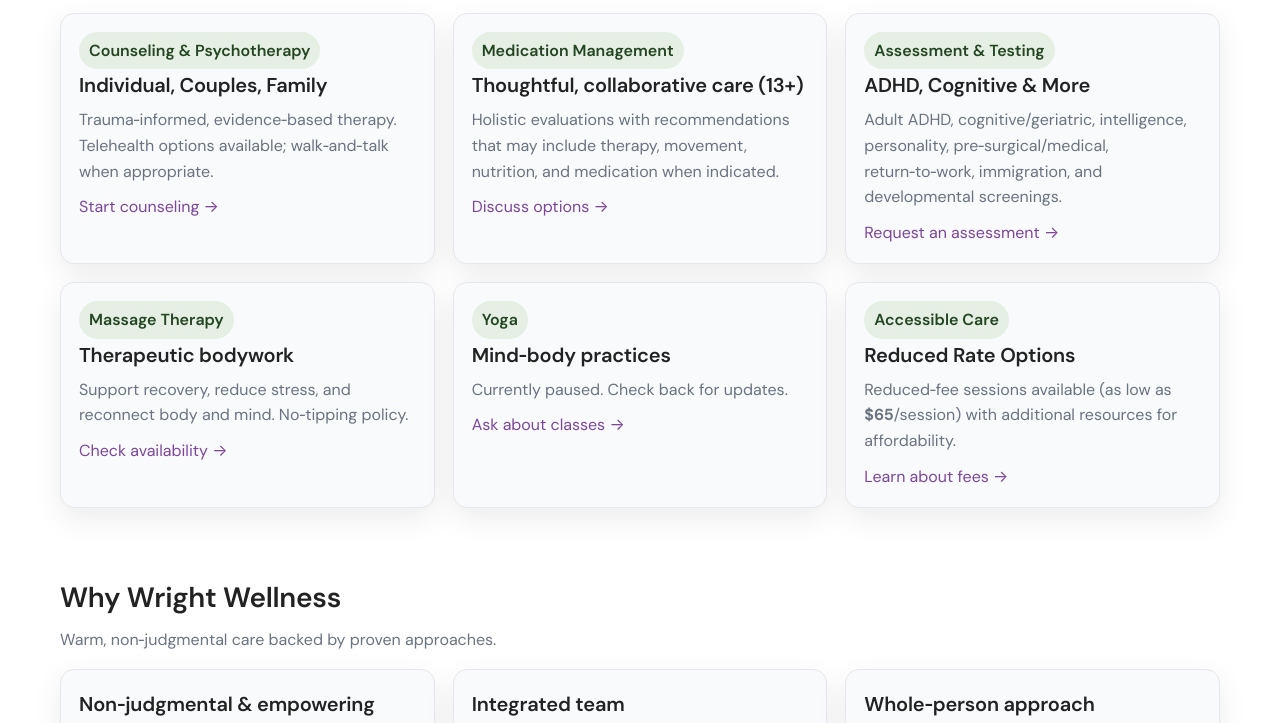
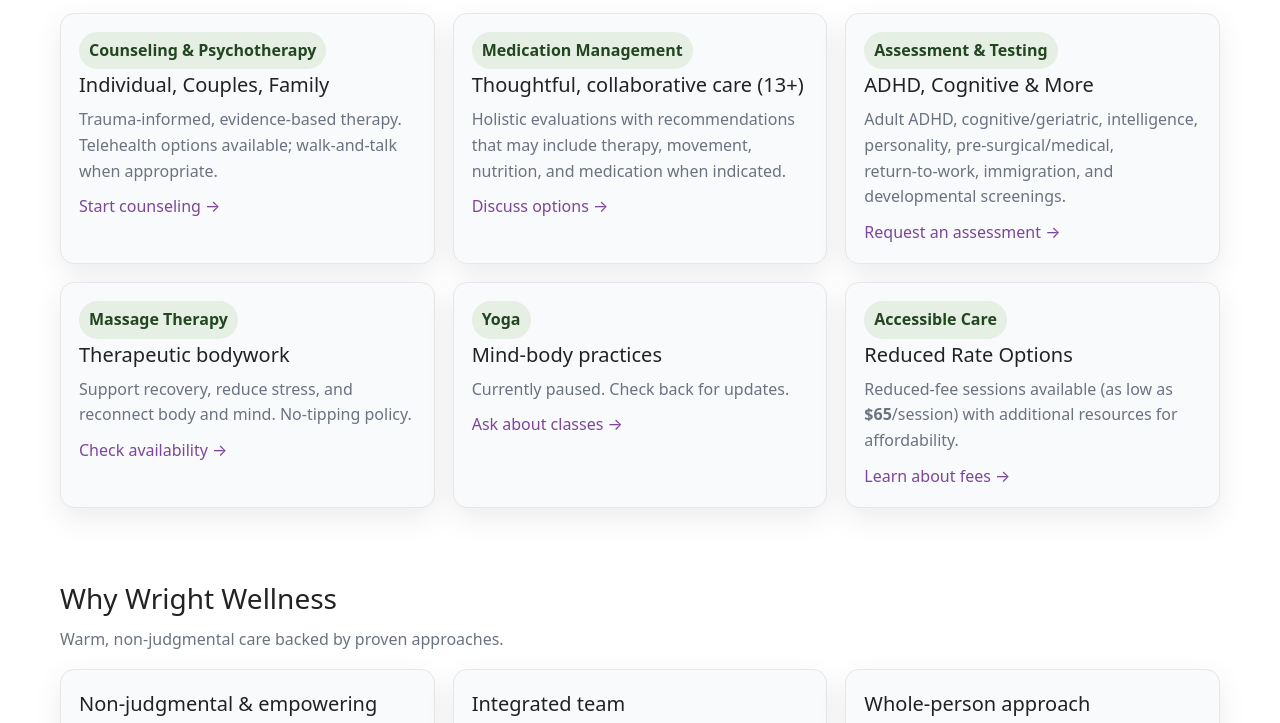
Before and after one commit to fdtorres1/wright-wellness, an Astro site in the folder alternate/: page / in a window 1280 px wide. Shown: the part 637-1360 px from the top of the page. Built offline with nearby package versions, Linux system fonts and the light colour scheme; Astro itself is replaced by a stand-in of ours.

Commit message:
revert: Restore original system fonts for alternate site

```diff
--- a/alternate/src/pages/index.astro
+++ b/alternate/src/pages/index.astro
@@ -3,9 +3,6 @@ import BaseLayout from '../layouts/BaseLayout.astro';
 ---
 
 <BaseLayout title="Wright Wellness — Welcome" description="Warm, non‑judgmental counseling, medication management, assessment, massage therapy, and mind‑body care in Arlington, TX.">
-  <link rel="preconnect" href="https://fonts.googleapis.com">
-  <link rel="preconnect" href="https://fonts.gstatic.com" crossorigin>
-  <link href="https://fonts.googleapis.com/css2?family=DM+Sans:opsz,wght@9..40,400;9..40,500;9..40,600;9..40,700&display=swap" rel="stylesheet">
   <style>
     :root {
       --brand-green: #7FAE5A;
@@ -29,17 +26,7 @@ import BaseLayout from '../layouts/BaseLayout.astro';
       margin: 0;
       background: var(--bg);
       color: var(--ink);
-      font-family: 'DM Sans', -apple-system, BlinkMacSystemFont, 'Segoe UI', Roboto, 'Oxygen', 'Ubuntu', 'Cantarell', 'Fira Sans', 'Droid Sans', 'Helvetica Neue', sans-serif;
-      font-size: 16px;
-      line-height: 1.6;
-      -webkit-font-smoothing: antialiased;
-      -moz-osx-font-smoothing: grayscale;
-    }
-
-    h1, h2, h3, h4, h5, h6 {
-      font-family: 'DM Sans', -apple-system, BlinkMacSystemFont, 'Segoe UI', Roboto, sans-serif;
-      font-weight: 600;
-      letter-spacing: -0.01em;
+      font: 16px/1.6 system-ui, -apple-system, 'Segoe UI', Roboto, Inter, Helvetica, Arial, sans-serif;
     }
 
     a {
```
